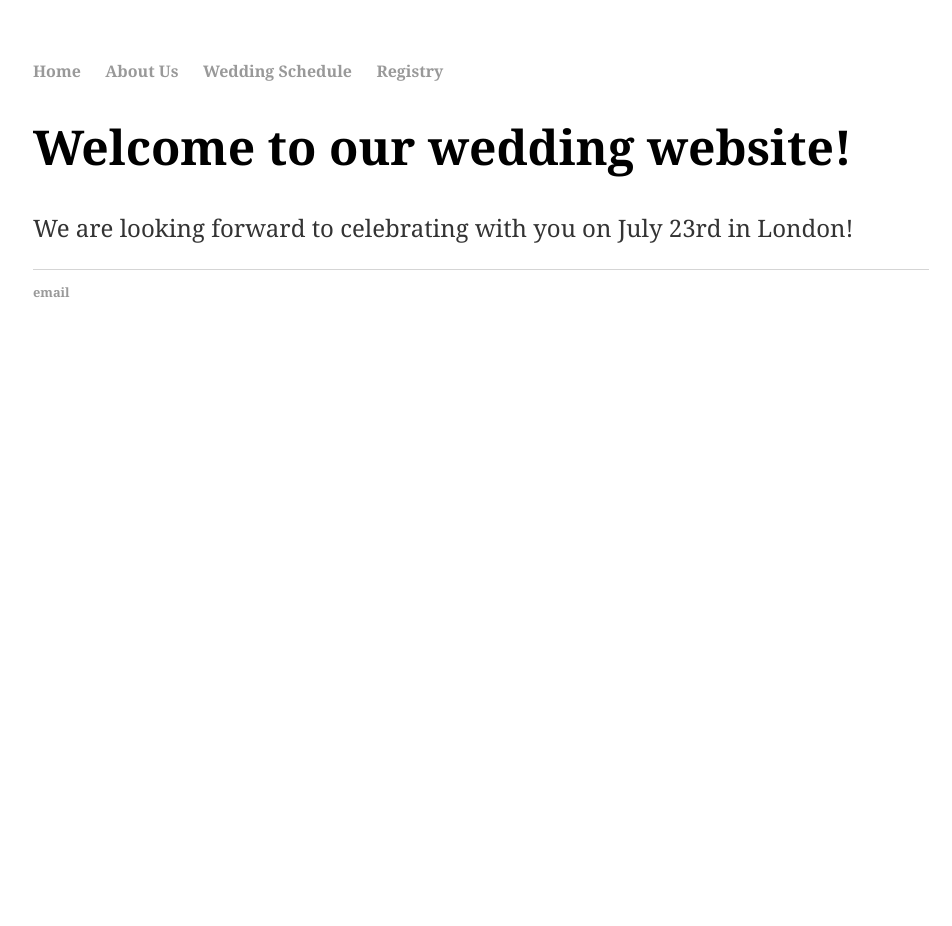
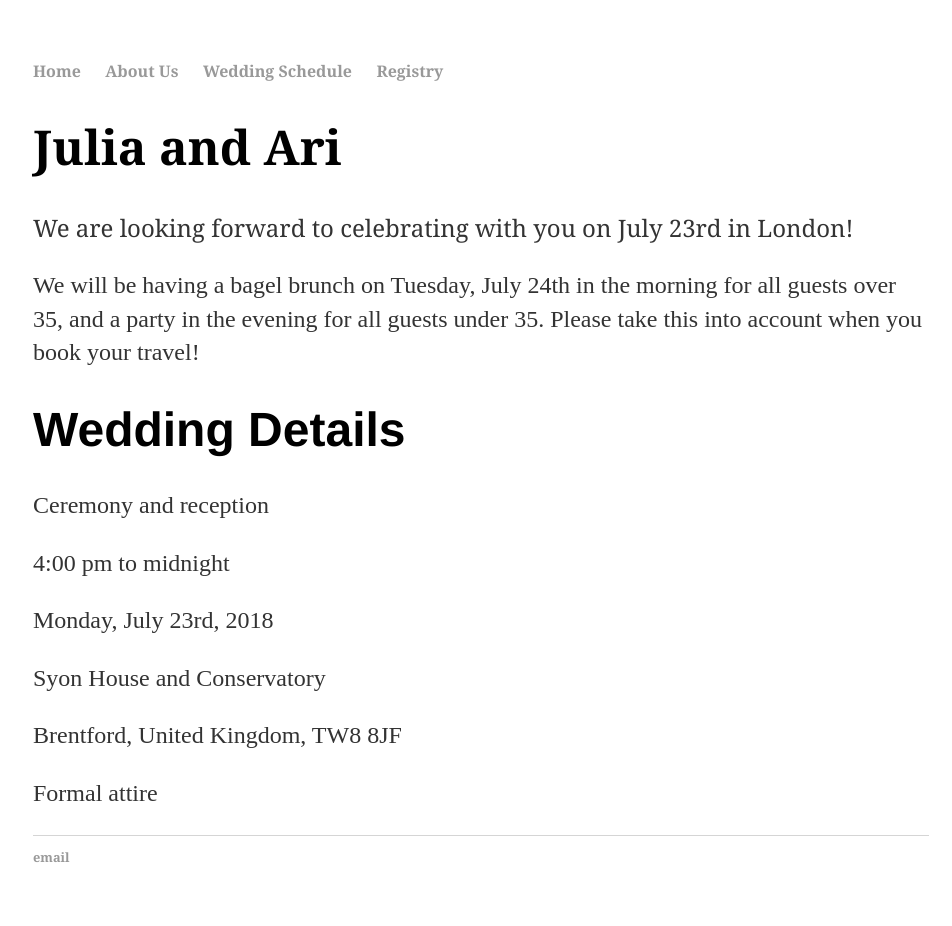
Before and after one commit to jsc2167/html-wedding-website, a Jekyll site: the page built from index.html, in a window 1280 px wide. Shown: the whole page, without its empty margins (159-1111 px from the left). Built offline with Jekyll 4.4.1, drawn with Linux system fonts in a browser that asks for light colours; before the commit the page ends 900 px from its top, so only the background shows below that.

Commit message:
Update index.html

```diff
--- a/index.html
+++ b/index.html
@@ -3,5 +3,13 @@ layout: default
 title: Ari and Julia are getting married!
 ---
 <div class="blurb">
-	<h1 style="font-family:georgia;">Welcome to our wedding website!</h1>
-	<p style="font-family:georgia;">We are looking forward to celebrating with you on July 23rd in London!</h1>
+	<h1 style="font-family:georgia;">Julia and Ari</h1>
+	<p style="font-family:georgia;">We are looking forward to celebrating with you on July 23rd in London!</p>
+	<p style=georgia>We will be having a bagel brunch on Tuesday, July 24th in the morning for all guests over 35, and a party in the evening for all guests under 35. Please take this into account when you book your travel!</p>
+	<h1 style=georgia>Wedding Details</h1>
+	<p style=georgia>Ceremony and reception</p>
+	<p style=georgia>4:00 pm to midnight</p>
+	<p style=georgia>Monday, July 23rd, 2018</p>
+	<p style=georgia>Syon House and Conservatory</p>
+	<p style=georgia>Brentford, United Kingdom, TW8 8JF</p>
+	<p style=georgia>Formal attire</p>
```
